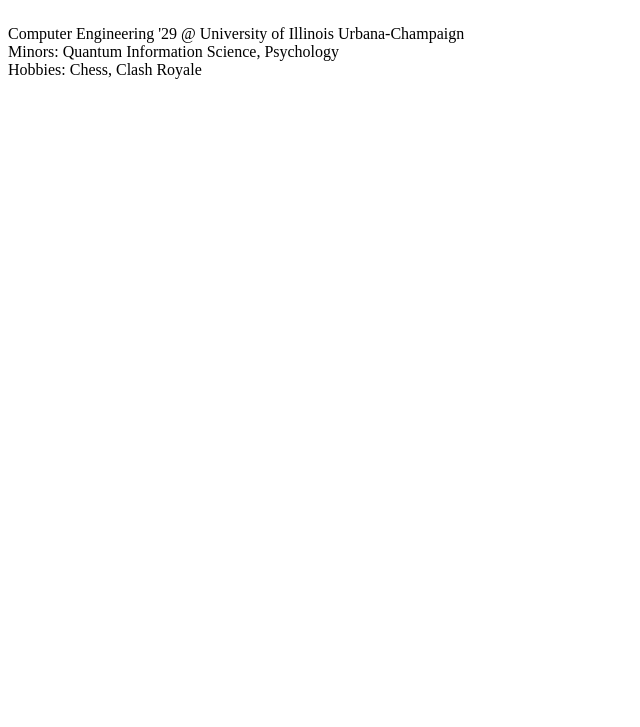
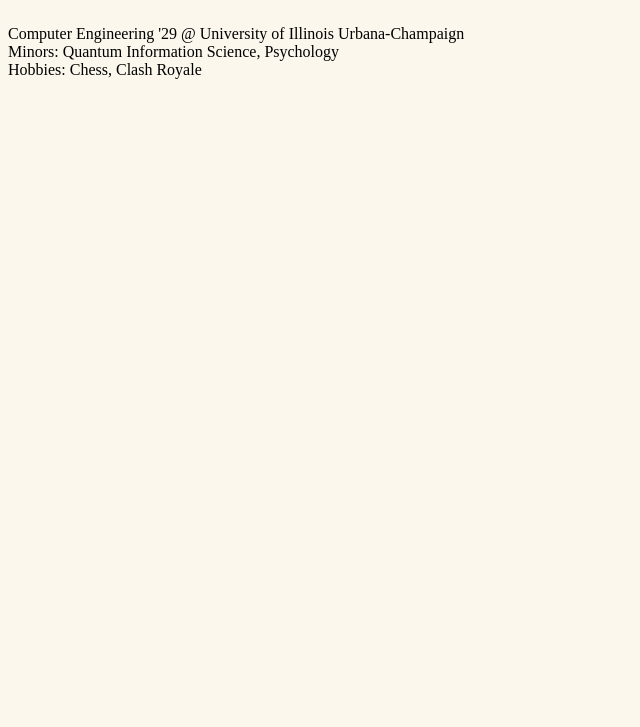
Before and after one commit to NoobeyTraps/aknaik-site, a plain HTML site: page index.html in a window 1280 px wide. Shown: the part 73-800 px from the top of the page, without its empty margins (0-640 px from the left). Drawn offline with Linux system fonts and the light colour scheme.

Commit message:
attempting to add background color

```diff
--- a/index.html
+++ b/index.html
@@ -5,7 +5,7 @@
 <meta name="viewport" content="width=device-width, initial-scale=1">
 <title>Akshay Naik</title>
 </head>
-<body>
+<body style="background-color: #FBF7EC;">
 
 <h1>Akshay Naik</h1> <br>
 Computer Engineering '29 @ University of Illinois Urbana-Champaign <br>
```
